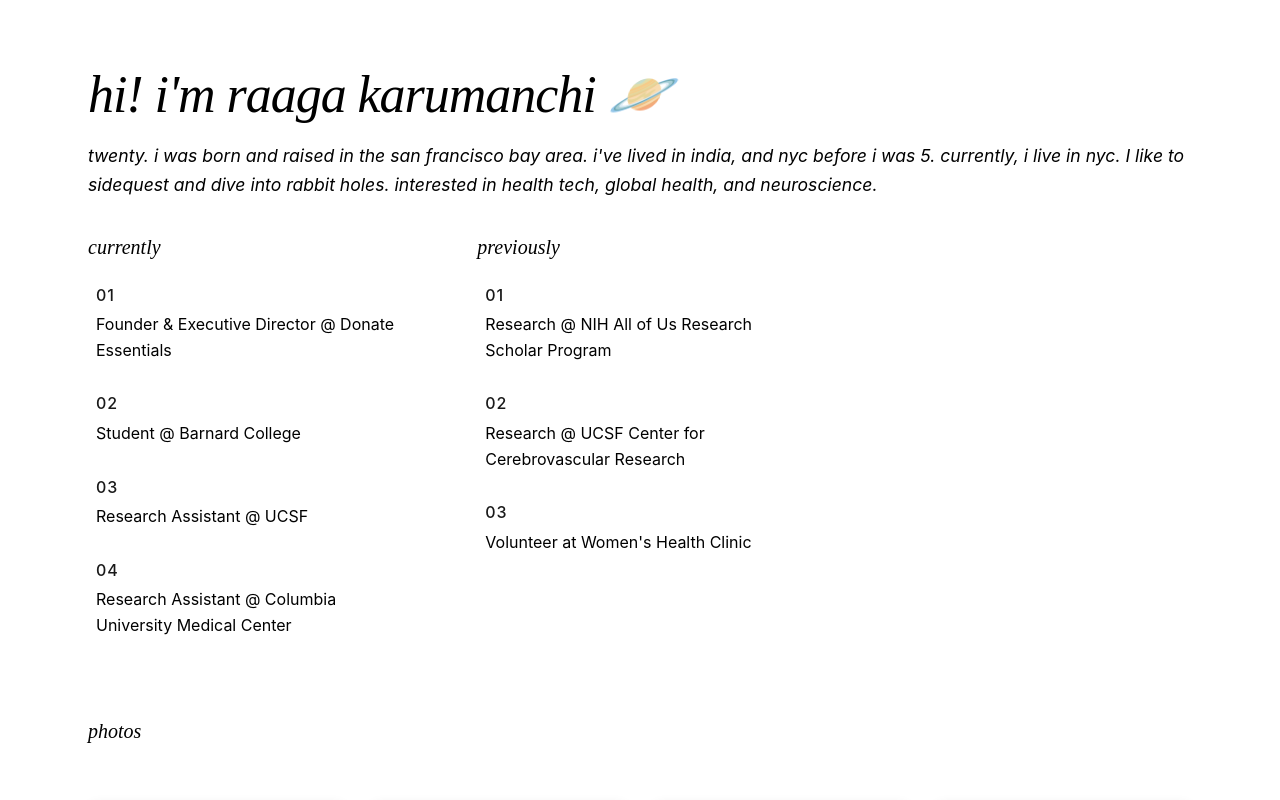
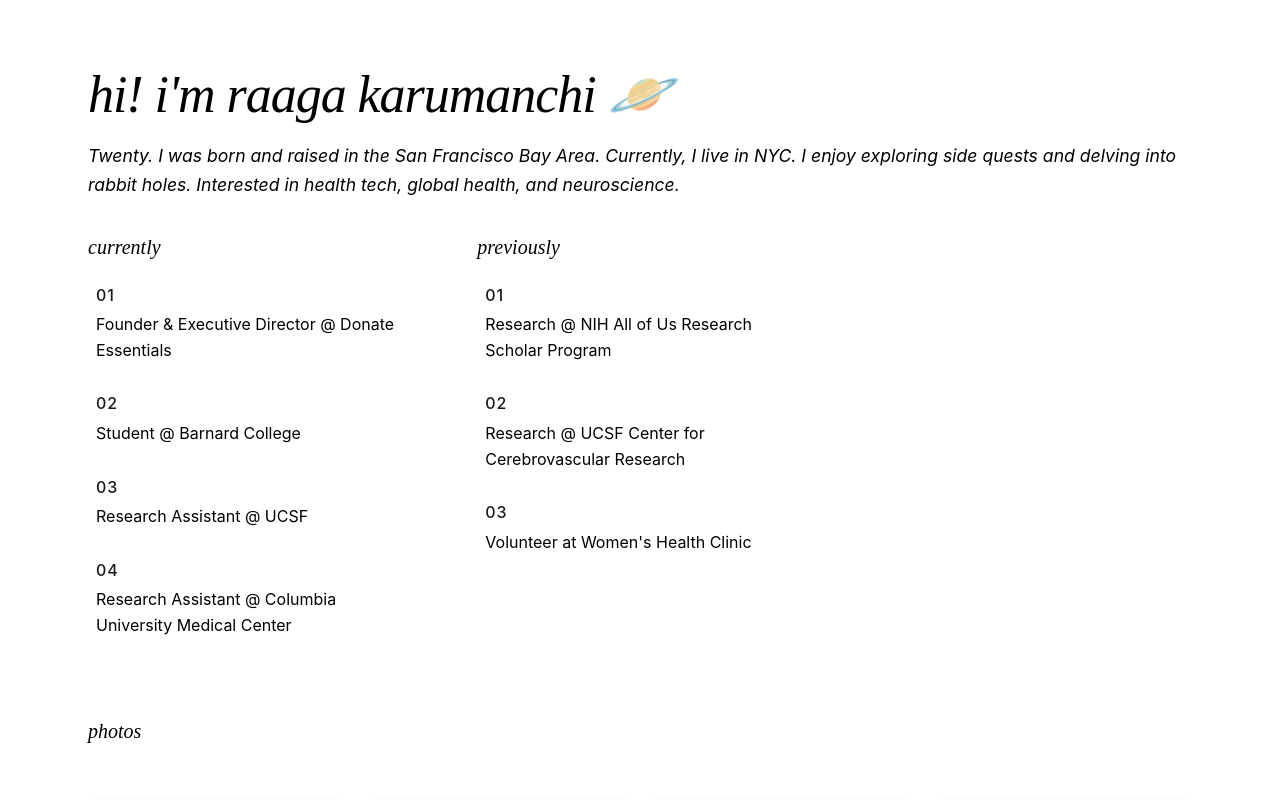
Before and after one commit to raagakarumanchi/personalwebsite, a Next.js app: page / in a window 1280 px wide. Shown: the top 800 px of the page. Built offline with nearby package versions, Linux system fonts and the light colour scheme; grey boxes are pictures that could not be loaded.

Commit message:
Update intro paragraph wording on homepage

```diff
--- a/src/app/page.tsx
+++ b/src/app/page.tsx
@@ -28,7 +28,7 @@
         <h1 style={{ textAlign: 'left' }}>hi! i&apos;m raaga karumanchi 🪐</h1>
 
         <p style={{ fontSize: '1.1rem', fontStyle: 'italic', marginBottom: '2rem' }}>
-          twenty. i was born and raised in the san francisco bay area. i&apos;ve lived in india, and nyc before i was 5. currently, i live in nyc. I like to sidequest and dive into rabbit holes. interested in health tech, global health, and neuroscience.
+          Twenty. I was born and raised in the San Francisco Bay Area. Currently, I live in NYC. I enjoy exploring side quests and delving into rabbit holes. Interested in health tech, global health, and neuroscience.
         </p>
         <div className="section-columns">
           <div>
```
